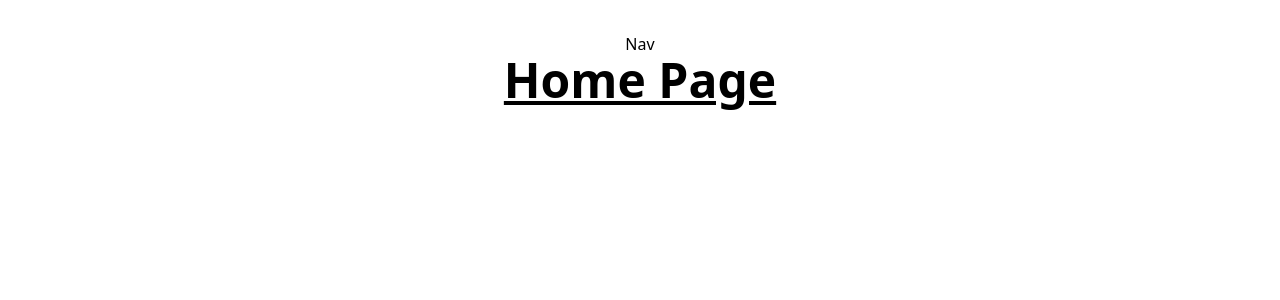
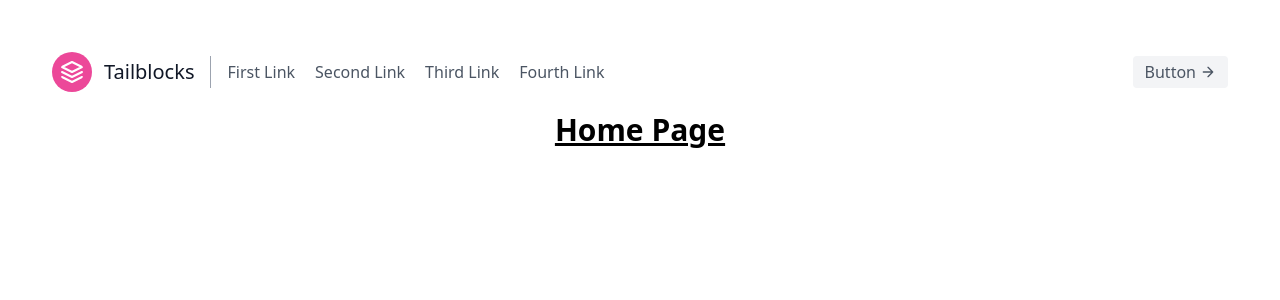
Before and after one commit to Franmg94/SocialSlat, a React (Vite) app in the folder social-slat-app/: page / in a window 1280 px wide. Shown: the top 300 px of the page. Built offline with nearby package versions, Linux system fonts and the light colour scheme.

Commit message:
Creates and displays header

```diff
--- a/social-slat-app/src/App.jsx
+++ b/social-slat-app/src/App.jsx
@@ -1,5 +1,5 @@
 import './App.css'
-import Navbar from './components/Navbar'
+import Header from "./components/Header";
 import HomePage from './pages/HomePage'
 import {Route, Routes} from 'react-router-dom'
 
@@ -8,7 +8,7 @@ function App() {
 
   return (
     <>
-      <Navbar />
+      <Header />
 
       <Routes>
         <Route path="/" element={<HomePage />} />
--- /dev/null
+++ b/social-slat-app/src/components/Header.jsx
@@ -0,0 +1,29 @@
+import React from 'react';
+
+function Header() {
+  return (
+    <header className="text-gray-600 body-font">
+      <div className="container mx-auto flex flex-wrap p-5 flex-col md:flex-row items-center">
+        <a className="flex title-font font-medium items-center text-gray-900 mb-4 md:mb-0">
+          <svg xmlns="http://www.w3.org/2000/svg" fill="none" stroke="currentColor" strokeLinecap="round" strokeLinejoin="round" strokeWidth="2" className="w-10 h-10 text-white p-2 bg-pink-500 rounded-full" viewBox="0 0 24 24">
+            <path d="M12 2L2 7l10 5 10-5-10-5zM2 17l10 5 10-5M2 12l10 5 10-5"></path>
+          </svg>
+          <span className="ml-3 text-xl">Tailblocks</span>
+        </a>
+        <nav className="md:mr-auto md:ml-4 md:py-1 md:pl-4 md:border-l md:border-gray-400	flex flex-wrap items-center text-base justify-center">
+          <a className="mr-5 hover:text-gray-900">First Link</a>
+          <a className="mr-5 hover:text-gray-900">Second Link</a>
+          <a className="mr-5 hover:text-gray-900">Third Link</a>
+          <a className="mr-5 hover:text-gray-900">Fourth Link</a>
+        </nav>
+        <button className="inline-flex items-center bg-gray-100 border-0 py-1 px-3 focus:outline-none hover:bg-gray-200 rounded text-base mt-4 md:mt-0">Button
+          <svg fill="none" stroke="currentColor" strokeLinecap="round" strokeLinejoin="round" strokeWidth="2" className="w-4 h-4 ml-1" viewBox="0 0 24 24">
+            <path d="M5 12h14M12 5l7 7-7 7"></path>
+          </svg>
+        </button>
+      </div>
+    </header>
+  );
+}
+
+export default Header;
--- a/social-slat-app/src/pages/HomePage.jsx
+++ b/social-slat-app/src/pages/HomePage.jsx
@@ -1,7 +1,12 @@
+
+
+
+
 function HomePage() {
     return(
         <>
-        <h1 className="text-5xl font-bold underline">Home Page</h1>
+
+        <h1 className="text-3xl font-bold underline">Home Page</h1>
         </>
     );
 }
```
